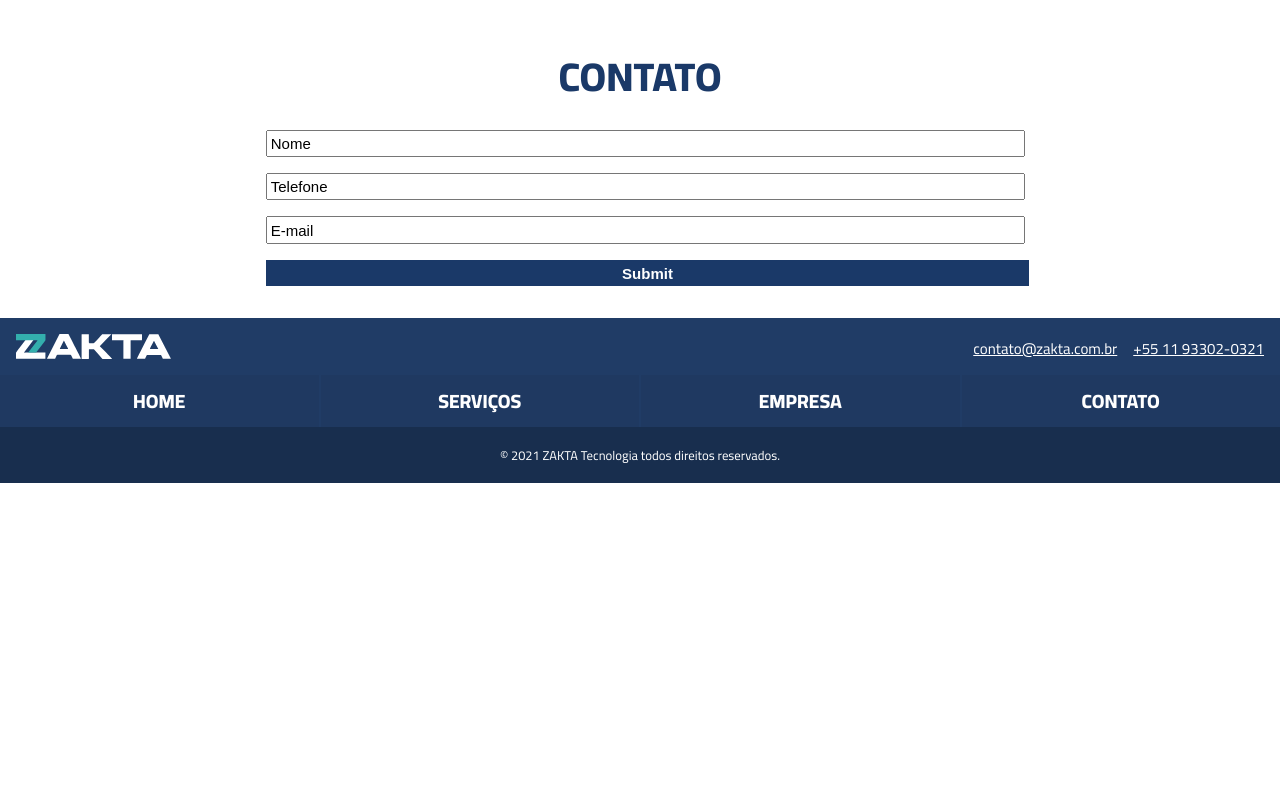
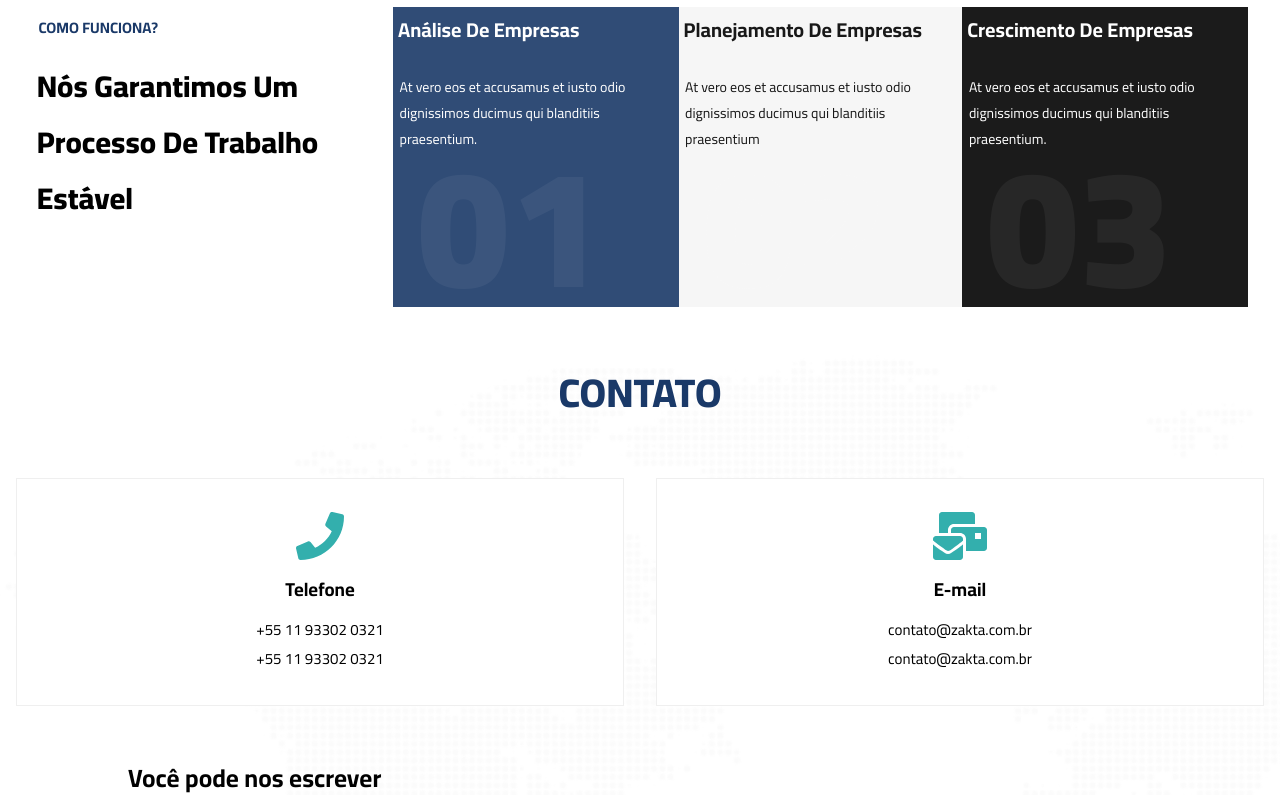
Before and after one commit to zakta/site, a Next.js app: page / in a window 1280 px wide. Shown: the part 2027-2822 px from the top of the page. Before the commit the page ends 2510 px from the top, so only its background shows below. Built offline with nearby package versions, Linux system fonts and the light colour scheme.

Commit message:
Adjusts on contact component and add service's new feature

```diff
--- /dev/null
+++ b/components/Card/styles.js
@@ -0,0 +1,71 @@
+import styled from "styled-components";
+import { FontAwesomeIcon } from '@fortawesome/react-fontawesome'
+
+export const Card = styled.div`
+  background: white;
+  text-align: center;
+  padding-top: 2rem;
+  margin: 1rem;
+  width: 100%;
+  transition: .3s all ease-in-out;
+  position: relative;
+
+  :after{
+    content: "";
+    background: ${({animate}) => ( animate ? "linear-gradient(270deg, rgba(26,57,104,1) 0%, rgba(51,175,173,1) 100%)" : "white") };
+    transform: scale(0);
+    transition: .3s all ease-in-out;
+    z-index:0;
+    opacity:0;
+    position: absolute;
+    top: 0;
+    left: 0;
+    width: 100%;
+    height: 100%;
+  }
+
+  :hover {
+    svg {
+      color: ${({animate}) => (animate ? "white" : "rgba(51,175,173,1)")};
+    }
+    p{
+      color: ${({animate}) => (animate ? "white" : "black")}
+    }
+  }
+
+  :hover::after{
+    transform: scale(1);
+    opacity: ${({animate}) => (animate ? 1 : 0)};
+  }
+
+  p{
+    z-index: 1;
+    font-size: 18px;
+    font-weight: 700;
+    position: relative;
+  }
+
+  @media (min-width: 640px){
+    width: 44%;
+  }
+
+  @media (min-width: 820px){
+    width: 29%;
+  }
+
+  @media (min-width: 940px){
+    width: 21%;
+  }
+`
+export const Icon = styled(FontAwesomeIcon)`
+  z-index: 10;
+  height: 50px;
+  margin: auto;
+  color:  rgba(51,175,173,1);
+  font-size: 3rem;
+  position: relative;
+
+  :hover{
+    color:white;
+  }
+`
--- a/components/Company/index.js
+++ b/components/Company/index.js
@@ -1,4 +1,4 @@
-import { Container, Picture, Text } from "./styles";
+import { Container, Picture, Text, Box, Numbers, Notes} from "./styles";
 
 export default function Company(){
   return(
@@ -11,6 +11,38 @@ export default function Company(){
       <Text>Enxergamos que na era dos dados, perceber o olhar de cada um, nos ajuda a tomar decisões melhores, construir produtos mais relevantes, antecipar tendências e acelerar as empresas.</Text>
       <Text>Estamos juntos para reinventar!</Text>
       <Picture src="/united-image.jpg" alt="Grupo de trabalhadores com mãos unidas"/>
+      <section>
+        <Box>
+          <div>
+            <Notes>
+              <p>Como Funciona?</p>
+              <h4 className="title-notes">Nós garantimos um processo de trabalho estável</h4>
+            </Notes>
+          </div>
+          <div>
+            <Notes className="blue-note">
+              <h4>Análise de empresas</h4>
+              <p>At vero eos et accusamus et iusto odio dignissimos ducimus qui blanditiis praesentium.</p>
+            </Notes>
+            <Numbers>01</Numbers>
+          </div>
+          <div>
+            <Notes className="gray-note">
+              <h4 className="text-grey">Planejamento de empresas</h4>
+              <p className="text-grey">At vero eos et accusamus et iusto odio dignissimos ducimus qui blanditiis praesentium</p>
+            </Notes>
+            <Numbers>02</Numbers>
+          </div>
+          <div>
+            <Notes className="black-note">
+              <h4>Crescimento de empresas</h4>
+              <p>At vero eos et accusamus et iusto odio dignissimos ducimus qui blanditiis praesentium.</p>
+            </Notes>
+            <Numbers>03</Numbers>
+          </div>
+        </Box>
+      </section>
+
     </Container>
   );
 }
--- a/components/Company/styles.js
+++ b/components/Company/styles.js
@@ -28,5 +28,113 @@ export const Picture= styled.img`
   width: 100%;
   background-repeat: no-repeat;
   background-size: cover;
+`
+export const Box= styled.div`
+  display: flex;
+  flex-direction: column;
+  width: 100%;
+
+  @media (min-width: 768px){
+    flex-direction: row;
+    width: 100%;
+  }
+
+  div{
+    padding: 0 1rem;
+    margin: 0 auto;
+    height: 150px;
+
+    .blue-note{
+      background: #1a3968;
+      opacity: .9;
+    }
+    .gray-note{
+      background: #f6f6f6;
+      opacity: .9;
+    }
+    .black-note{
+      background: #030303;
+      opacity: .9;
+    }
+
+    @media (min-width: 768px){
+    padding: 0;
+    margin: 0;
+    height: 300px;
+  }
+  @media (min-width: 840px){
+    padding: 0;
+    margin: 0;
+    height: 300px;
+  }
+
+  }
+`
+export const Notes= styled.div`
+  margin: 0;
+
+  h4{
+    color: white;
+    font-size: 20px;
+    padding: .3rem;
+    margin: 0;
+    text-transform: capitalize;
+  }
+  .title-notes{
+    color:black;
+    font-size: 20px;
+    margin: 0;
+    font-weight: 800;
+    text-transform: capitalize;
+
+    @media (min-width: 472px){
+      font-size: 25px;
+    }
+    @media (min-width: 650px){
+      font-size: 26px;
+    }
+
+    @media (min-width: 768px){
+      padding-top: 1rem;
+      font-size: 27px;
+   }
+   @media (min-width: 820px){
+      font-size: 30px;
+   }
+  }
+
+  .text-grey{
+      color: black;
+    }
+
+  p{
+    color: white;
+    font-size: 14px;
+    padding: .4rem;
+
+    &:nth-child(1){
+      font-size: 15px;
+      font-weight: 700;
+      margin: 0;
+      padding-bottom: 0;
+      text-transform: uppercase;
+      color: #1a3968;
+    }
+  }
+`
+export const Numbers= styled.div`
+    font-size: 167px;
+    margin: 0;
+    opacity: .05;
+    color: #fcfcfc;
+    z-index: 1;
+    transform: translate(133px,-238px);
+    width: 152px;
+    height: 0px;
+    font-weight: 900;
+
+    @media (min-width: 768px){
+      transform: translate(24px,-238px);
+    }
 
 `
--- a/components/Contact/index.js
+++ b/components/Contact/index.js
@@ -1,14 +1,37 @@
-import { Container, Form, InputForm } from "./style";
+import { faPhone, faMailBulk } from "@fortawesome/free-solid-svg-icons";
+import { CardContact, Container, Form, IconContact, InputForm, FormContact } from "./style";
 
 export default function Contact() {
   return (
     <Container>
       <h2>Contato</h2>
+      <div>
+        <article>
+          <CardContact animate={false}>
+            <IconContact icon={faPhone} />
+            <h3 animate={false}>Telefone</h3>
+            <p animate={false}>+55 11 93302 0321</p>
+            <p animate={false}>+55 11 93302 0321</p>
+          </CardContact>
+          <CardContact animate={false}>
+            <IconContact icon={faMailBulk} />
+            <h3 animate={false}>E-mail</h3>
+            <p animate={false}>contato@zakta.com.br</p>
+            <p animate={false}>contato@zakta.com.br</p>
+          </CardContact>
+        </article>
+      </div>
+      <FormContact>
+        <h4>Você pode nos escrever</h4>
+        <p>Lorem Ipsum is simply dummy text of the printing and typesetting industry. When an unknown printer took a galley.</p>
+      </FormContact>
       <Form>
-        <InputForm type="text" value="Nome" required />
-        <InputForm type="tel" value="Telefone" required />
-        <InputForm type="email" value="E-mail" required />
-        <InputForm type="submit" />
+        <InputForm type="text" placeholder="Nome" required />
+        <InputForm type="tel" placeholder="Telefone" required />
+        <InputForm type="email" placeholder="E-mail" required />
+        <InputForm type="text" placeholder="Assunto" required />
+        <textarea type="submit" placeholder="Mensagem" />
+        <button type="submit">Enviar Mensagem</button>
       </Form>
     </Container>
   );
--- a/components/Contact/style.js
+++ b/components/Contact/style.js
@@ -1,43 +1,142 @@
 import styled from "styled-components";
+import { Card, Icon} from "../Card/styles";
 
 export const Container = styled.section`
-  padding: 1rem;
-  background-color: white;
+  background-image: url("18_img.6703f879.png");
+  background-repeat: no-repeat;
+  background-size: cover;
 
-  h2{
+  article {
+    display: flex;
+    justify-content: center;
+    flex-direction: column;
+    align-items: center;
+
+    @media (min-width: 640px) {
+      flex-direction: row;
+    }
+  }
+
+  h2 {
     color: #1a3968;
     font-size: 40px;
     font-weight: 800;
     text-align: center;
     text-transform: uppercase;
     width: 100%;
+    margin: 2rem 0;
+  }
+`;
+
+export const CardContact = styled(Card)`
+  border: 1px solid #efefef;
+  padding: 2rem 1rem;
+  margin: 1rem;
+  width: 80%;
+
+  @media (min-width: 640px) {
+    width: 50%;
+    display: inline-block;
+  }
+
+  h3 {
+    margin: 0;
+    padding: 0.5rem;
+  }
+
+  p {
+    font-size: 15px;
+    font-weight: 400;
     margin: 0;
   }
+`;
+
+export const IconContact = styled(Icon)`
+  font-size: 3rem;
+`;
+
+export const FormContact = styled.div`
+  padding: 1rem;
+  width: 80%;
+  text-align: left;
+  margin: 0 auto;
+
+  h4{
+    margin: 1rem 0;
+    font-size: 25px;
+  }
+  p{
+    font-weight: 600;
+  }
 `
+
 export const Form = styled.form`
   margin: 0 auto;
-  width: 60%;
-`
-export const InputForm= styled.input`
+  width: 80%;
+  display: flex;
+  flex-direction: column;
+
+  &:last-child{
+    align-items: flex-end;
+  }
+
+  textarea {
+    border: none;
+    background: #f8f8f8;
+    border-radius: none;
+    font-family: Cairo, sans-serif;
+    font-size: 15px;
+    font-weight: 500;
+    height: 200px;
+    padding: 1.1rem .5rem;
+    width: 100%;
+    margin-top: .5rem;
+
+    :focus{
+    background: white;
+  }
+  }
+
+  button {
+    background: #1a3968;
+    border: none;
+    color: white;
+    font-size: 13px;
+    font-weight: 600;
+    padding: .5rem 2rem;
+    margin: 1rem 0;
+    width: 50%;
+    text-transform: uppercase;
+
+    @media (min-width:497px){
+        padding:1rem 2rem;
+      }
+
+    :hover {
+      background: linear-gradient(
+        270deg,
+        rgba(26, 57, 104, 1) 0%,
+        rgba(51, 175, 173, 1) 100%
+      )
+
+    }
+  }
+
+
+`;
+
+export const InputForm = styled.input`
+  border: none;
   display: block;
+  background: #f8f8f8;
+  border-radius: none;
   font-size: 15px;
   font-weight: 500;
-  padding: .2rem;
-  margin: 1rem 0;
+  padding: 1.1rem .5rem;
+  margin: 0.5rem 0;
   width: 100%;
 
-  &:last-child{
-    border: none;
-    color: white;
-    font-size: 15px;
-    font-weight: 600;
-    margin: 1rem 0;
-    background: #1a3968;
-    padding: .3rem ;
-    width: 102%;
-
-    :hover{
-      background: linear-gradient(270deg, rgba(26,57,104,1) 0%, rgba(51,175,173,1) 100%);
-    }
+  :focus{
+    background: white;
   }
-`
+`;
--- a/components/Services/styles.js
+++ b/components/Services/styles.js
@@ -1,5 +1,4 @@
 import styled from "styled-components";
-import { FontAwesomeIcon } from '@fortawesome/react-fontawesome'
 
 export const Container = styled.section`
   display: flex;
@@ -27,72 +26,3 @@ export const Title = styled.h1`
   width: 100%;
   color: #1a3968;
 `;
-
-export const Card = styled.div`
-  background: white;
-  text-align: center;
-  padding-top: 2rem;
-  margin: 1rem;
-  width: 100%;
-  transition: .3s all ease-in-out;
-  position: relative;
-
-  :after{
-    content: "";
-    background: linear-gradient(270deg, rgba(26,57,104,1) 0%, rgba(51,175,173,1) 100%);
-    transform: scale(0);
-    transition: .3s all ease-in-out;
-    z-index:0;
-    opacity:0;
-    position: absolute;
-    top: 0;
-    left: 0;
-    width: 100%;
-    height: 100%;
-  }
-
-  :hover {
-    svg, p {
-      color: white;
-    }
-  }
-
-  :hover::after{
-    transform: scale(1);
-    opacity:1;
-  }
-
-  p{
-    z-index: 1;
-    font-size: 18px;
-    font-weight: 700;
-    position: relative;
-  }
-
-  @media (min-width: 640px){
-    width: 44%;
-  }
-
-  @media (min-width: 820px){
-    width: 29%;
-  }
-
-  @media (min-width: 940px){
-    width: 21%;
-  }
-`
-export const Icon = styled(FontAwesomeIcon)`
-  z-index: 10;
-  height: 50px;
-  margin: auto;
-  color:  rgba(51,175,173,1);
-  font-size: 3rem;
-  position: relative;
-
-  :hover{
-    color:white;
-  }
-
-
-
-`
```
Also changed, not shown: components/Services/index.js (+10 -10 lines), public/18_img.6703f879.png (added).
